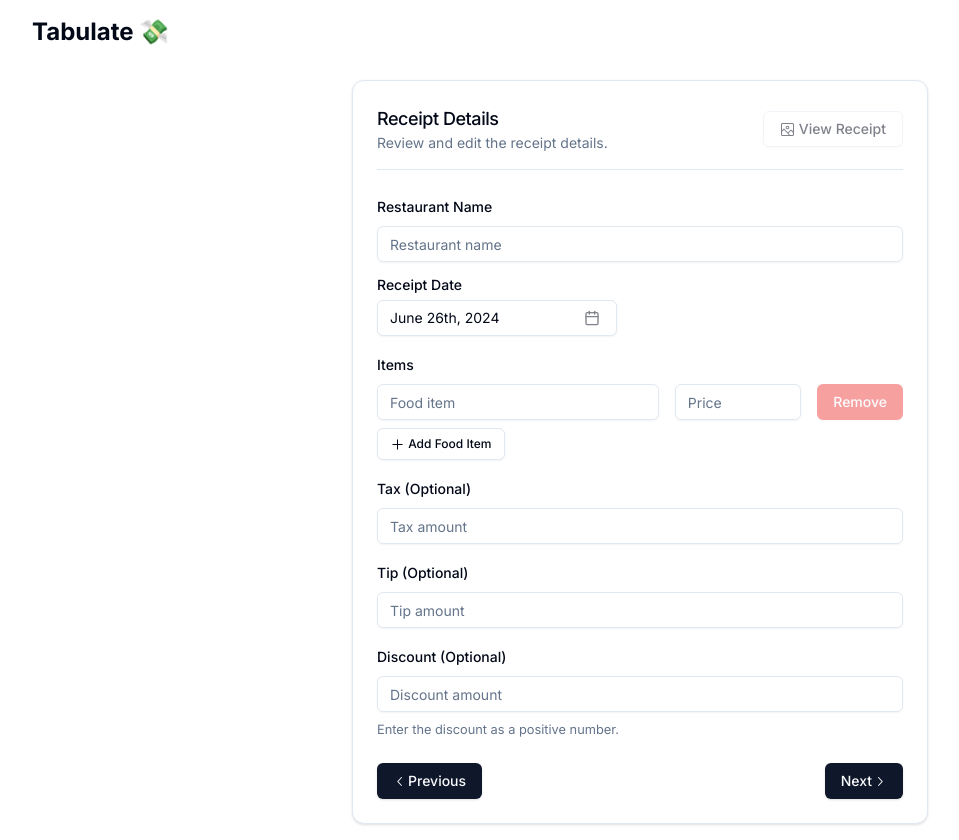
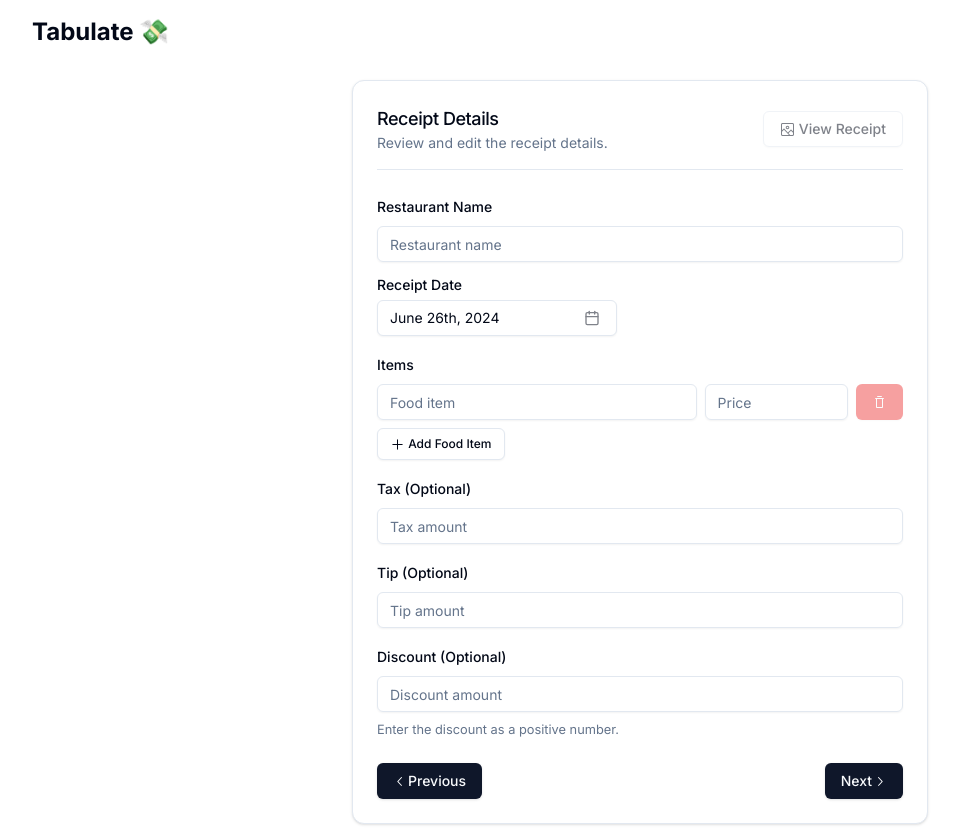
Before and after one commit to daniel-yili-ye/Tabulate, a Next.js app: page / in a window 1280 px wide. Both pictures are taken after a click on the button "Next". Shown: the whole page, without its empty margins (0-959 px from the left). Built offline with nearby package versions, Linux system fonts and the light colour scheme.

Commit message:
added trash icons

```diff
--- a/components/StepFoodItems.tsx
+++ b/components/StepFoodItems.tsx
@@ -13,7 +13,7 @@ import { Button } from "./ui/button";
 import { Calendar } from "./ui/calendar";
 import { Popover, PopoverTrigger, PopoverContent } from "./ui/popover";
 import { FormData } from "../lib/formSchema";
-import { PlusIcon } from "@radix-ui/react-icons";
+import { PlusIcon, TrashIcon } from "@radix-ui/react-icons";
 import { CalendarIcon } from "lucide-react";
 import { format } from "date-fns";
 import { cn } from "@/lib/utils";
@@ -113,7 +113,7 @@ export default function StepFoodItems() {
         <div className="space-y-2">
           <FormLabel>Items</FormLabel>
           {fieldsFoodItems.map((field, index) => (
-            <div key={field.id} className="flex space-x-4">
+            <div key={field.id} className="flex space-x-2">
               <FormField
                 control={control}
                 name={`stepFoodItems.foodItems.${index}.item`}
@@ -149,7 +149,7 @@ export default function StepFoodItems() {
                 variant="destructive"
                 disabled={fieldsFoodItems.length <= 1}
               >
-                Remove
+                <TrashIcon />
               </Button>
             </div>
           ))}
--- a/components/StepParticipants.tsx
+++ b/components/StepParticipants.tsx
@@ -11,7 +11,7 @@ import {
 import { Input } from "./ui/input";
 import { Button } from "./ui/button";
 import { FormData } from "../lib/formSchema";
-import { PlusIcon } from "@radix-ui/react-icons";
+import { PlusIcon, TrashIcon } from "@radix-ui/react-icons";
 
 export default function StepParticipants() {
   const { control, getValues, setValue } = useFormContext<FormData>();
@@ -67,7 +67,7 @@ export default function StepParticipants() {
             variant="destructive"
             disabled={fieldsNames.length <= 2}
           >
-            Remove
+            <TrashIcon />
           </Button>
         </div>
       ))}
```
